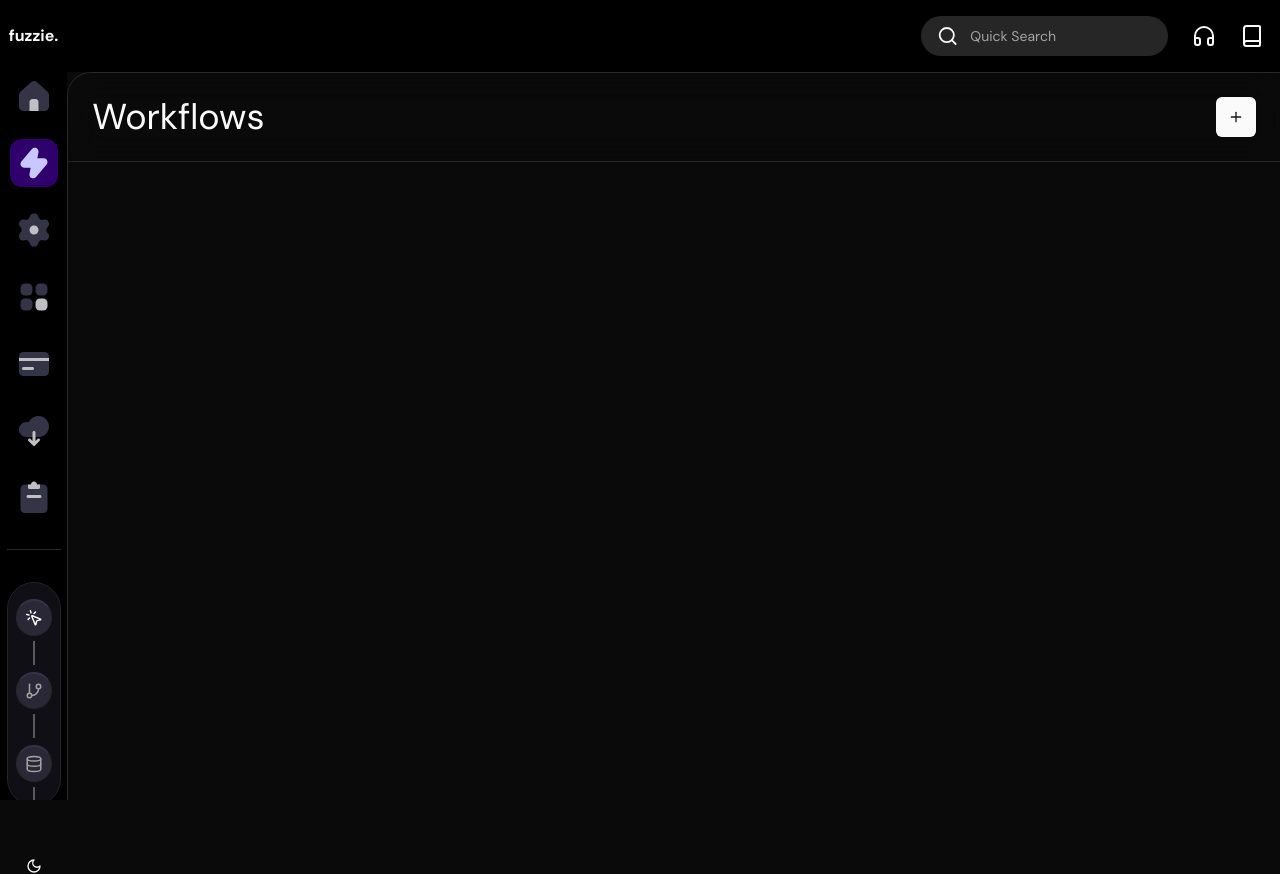
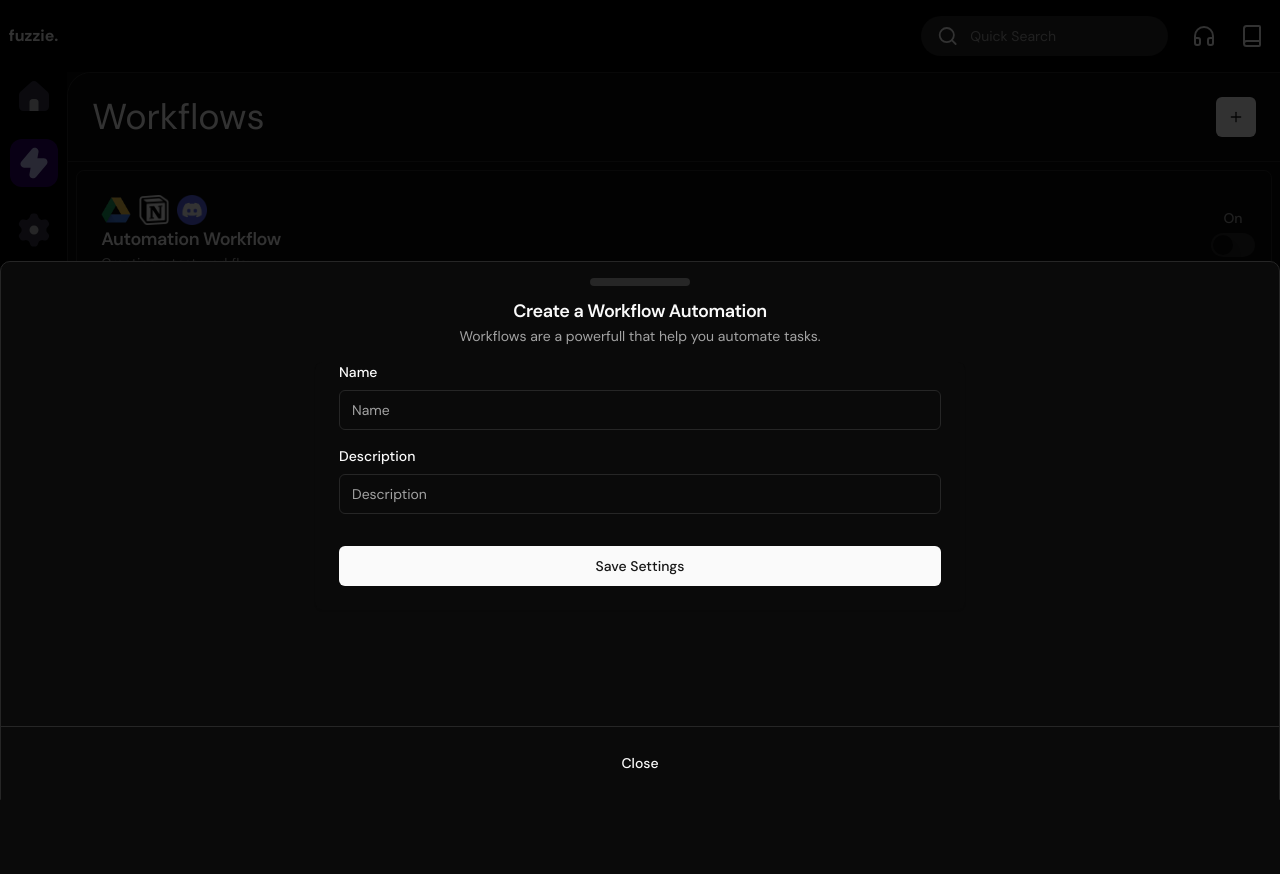
Before and after one commit to ADITYA4X/Fuzzie-saas-auto-builder, a Next.js app: page /workflows in a window 1280 px wide. Both pictures are taken after a click on the button 1236 px from the left and 117 px from the top of the page. Built offline with nearby package versions, Linux system fonts and the light colour scheme; no server answers.

Commit message:
Fuzzie-App : Create WorkFlow in WorkFlows page, add card in workflow, add on/off switch toggle

```diff
--- a/package.json
+++ b/package.json
@@ -17,6 +17,7 @@
     "@radix-ui/react-label": "^2.1.1",
     "@radix-ui/react-separator": "^1.1.1",
     "@radix-ui/react-slot": "^1.1.1",
+    "@radix-ui/react-switch": "^1.1.2",
     "@radix-ui/react-tooltip": "^1.1.6",
     "@tsparticles/engine": "^3.7.1",
     "@tsparticles/react": "^3.0.0",
--- /dev/null
+++ b/src/app/(main)/(pages)/workflows/_components/index.tsx
@@ -0,0 +1,21 @@
+import React from "react";
+import Workflow from "./workflow";
+
+type Props = {};
+
+const Workflows = (props: Props) => {
+  return (
+    <div className="relative flex flex-col gap-4">
+      <section className="flex flex-col m-2">
+        <Workflow
+          name="Automation Workflow"
+          description="Creating a test workflow"
+          id="23324554"
+          publish={false}
+        />
+      </section>
+    </div>
+  );
+};
+
+export default Workflows;
--- /dev/null
+++ b/src/app/(main)/(pages)/workflows/_components/workflow.tsx
@@ -0,0 +1,70 @@
+import {
+  Card,
+  CardDescription,
+  CardHeader,
+  CardTitle,
+} from "@/src/components/ui/card";
+import { Label } from "@/src/components/ui/label";
+import { Switch } from "@/src/components/ui/switch";
+import Image from "next/image";
+import Link from "next/link";
+import React from "react";
+
+type Props = {
+  name: string;
+  description: string;
+  id: string;
+  publish: boolean | null;
+};
+
+const Workflow = ({ description, id, name, publish }: Props) => {
+  return (
+    <Card className="flex w-full items-center justify-between">
+      <CardHeader className="flex flex-col gap-4">
+        <Link href={`/workflows/editor/${id}`}>
+          <div className="flex flex-row gap-2">
+            <Image
+              src="/googleDrive.png"
+              alt="Google Drive"
+              height={30}
+              width={30}
+              className="object-contain"
+            />
+            <Image
+              src="/notion.png"
+              alt="Google Drive"
+              height={30}
+              width={30}
+              className="object-contain"
+            />
+            <Image
+              src="/discord.png"
+              alt="Google Drive"
+              height={30}
+              width={30}
+              className="object-contain"
+            />
+          </div>
+
+          <div className="">
+            <CardTitle className="text-lg">{name}</CardTitle>
+            <CardDescription>{description}</CardDescription>
+          </div>
+        </Link>
+      </CardHeader>
+
+      <div className="flex flex-col items-center gap-2 p-4">
+        <Label htmlFor="airplane-mode" className="text-muted-foreground">
+          On
+        </Label>
+        <Switch
+          id="airplane-mode"
+          // onClick={onPublishFlow}
+          // defaultChecked={publish!}
+        />
+      </div>
+    </Card>
+  );
+};
+
+export default Workflow;
--- a/src/app/(main)/(pages)/workflows/page.tsx
+++ b/src/app/(main)/(pages)/workflows/page.tsx
@@ -1,18 +1,22 @@
 import React from "react";
 import WorkflowButton from "./_components/workflow-button";
+import Workflows from "./_components";
 
 type Props = {};
 
-const Workflows = (props: Props) => {
+const Page = (props: Props) => {
   return (
     <div className="flex flex-col relative">
       <h1 className="text-4xl sticky top-0 z-[10] p-6 bg-background/50 backdrop-blur-lg flex items-center border-b justify-between">
         Workflows
         <WorkflowButton />
       </h1>
-      {/* <Workflows /> */}
+      <Workflows />
+      <Workflows />
+      <Workflows />
+      <Workflows />
     </div>
   );
 };
 
-export default Workflows;
+export default Page;
--- a/src/app/layout.tsx
+++ b/src/app/layout.tsx
@@ -4,6 +4,7 @@
 import { ThemeProvider } from "../providers/theme-provider";
 import { ClerkProvider } from "@clerk/nextjs";
 import "./globals.css";
+import ModalProvider from "../providers/modal-provider";
 
 const font = DM_Sans({ subsets: ["latin"] });
 
@@ -29,7 +30,7 @@
             enableSystem={true}
             disableTransitionOnChange
           >
-            {children}
+            <ModalProvider>{children}</ModalProvider>
           </ThemeProvider>
         </body>
       </html>
--- a/src/components/forms/workflow-form.tsx
+++ b/src/components/forms/workflow-form.tsx
@@ -4,6 +4,24 @@
 import React from "react";
 import { useForm } from "react-hook-form";
 import { z } from "zod";
+import {
+  Card,
+  CardContent,
+  CardDescription,
+  CardHeader,
+  CardTitle,
+} from "../ui/card";
+import {
+  Form,
+  FormControl,
+  FormField,
+  FormItem,
+  FormLabel,
+  FormMessage,
+} from "../ui/form";
+import { Input } from "../ui/input";
+import { Button } from "../ui/button";
+import { Loader2 } from "lucide-react";
 
 type Props = {
   title?: string;
@@ -21,9 +39,69 @@
   });
 
   const isLoading = form.formState.isLoading;
-  const router = useRouter();
+  // const router = useRouter();
 
-  return <div>Workflowform</div>;
+  const handleSubmit = () => {};
+
+  return (
+    <Card className="w-full max-w-[650px] border-none">
+      {title && subTitle && (
+        <CardHeader>
+          <CardTitle>{title}</CardTitle>
+          <CardDescription>{subTitle}</CardDescription>
+        </CardHeader>
+      )}
+
+      <CardContent>
+        <Form {...form}>
+          <form
+            onSubmit={form.handleSubmit(handleSubmit)}
+            className="flex flex-col gap-4 text-left"
+          >
+            <FormField
+              disabled={isLoading}
+              control={form.control}
+              name="name"
+              render={({ field }) => (
+                <FormItem>
+                  <FormLabel>Name</FormLabel>
+                  <FormControl>
+                    <Input {...field} placeholder="Name" />
+                  </FormControl>
+                  <FormMessage />
+                </FormItem>
+              )}
+            />
+
+            <FormField
+              disabled={isLoading}
+              control={form.control}
+              name="description"
+              render={({ field }) => (
+                <FormItem>
+                  <FormLabel>Description</FormLabel>
+                  <FormControl>
+                    <Input placeholder="Description" {...field} />
+                  </FormControl>
+                  <FormMessage />
+                </FormItem>
+              )}
+            />
+
+            <Button className="mt-4" disabled={isLoading} type="submit">
+              {isLoading ? (
+                <>
+                  <Loader2 className="mr-2 h-4 w-4 animate-spin" /> Saving
+                </>
+              ) : (
+                "Save Settings"
+              )}
+            </Button>
+          </form>
+        </Form>
+      </CardContent>
+    </Card>
+  );
 };
 
 export default Workflowform;
--- /dev/null
+++ b/src/components/ui/switch.tsx
@@ -0,0 +1,29 @@
+"use client";
+
+import * as React from "react";
+import * as SwitchPrimitives from "@radix-ui/react-switch";
+
+import { cn } from "@/src/lib/utils";
+
+const Switch = React.forwardRef<
+  React.ElementRef<typeof SwitchPrimitives.Root>,
+  React.ComponentPropsWithoutRef<typeof SwitchPrimitives.Root>
+>(({ className, ...props }, ref) => (
+  <SwitchPrimitives.Root
+    className={cn(
+      "peer inline-flex h-6 w-11 shrink-0 cursor-pointer items-center rounded-full border-2 border-transparent transition-colors focus-visible:outline-none focus-visible:ring-2 focus-visible:ring-ring focus-visible:ring-offset-2 focus-visible:ring-offset-background disabled:cursor-not-allowed disabled:opacity-50 data-[state=checked]:bg-primary data-[state=unchecked]:bg-input",
+      className
+    )}
+    {...props}
+    ref={ref}
+  >
+    <SwitchPrimitives.Thumb
+      className={cn(
+        "pointer-events-none block h-5 w-5 rounded-full bg-background shadow-lg ring-0 transition-transform data-[state=checked]:translate-x-5 data-[state=unchecked]:translate-x-0"
+      )}
+    />
+  </SwitchPrimitives.Root>
+));
+Switch.displayName = SwitchPrimitives.Root.displayName;
+
+export { Switch };
```
Also changed, not shown: 1 other file (tests, documents, lock files or other folders).
